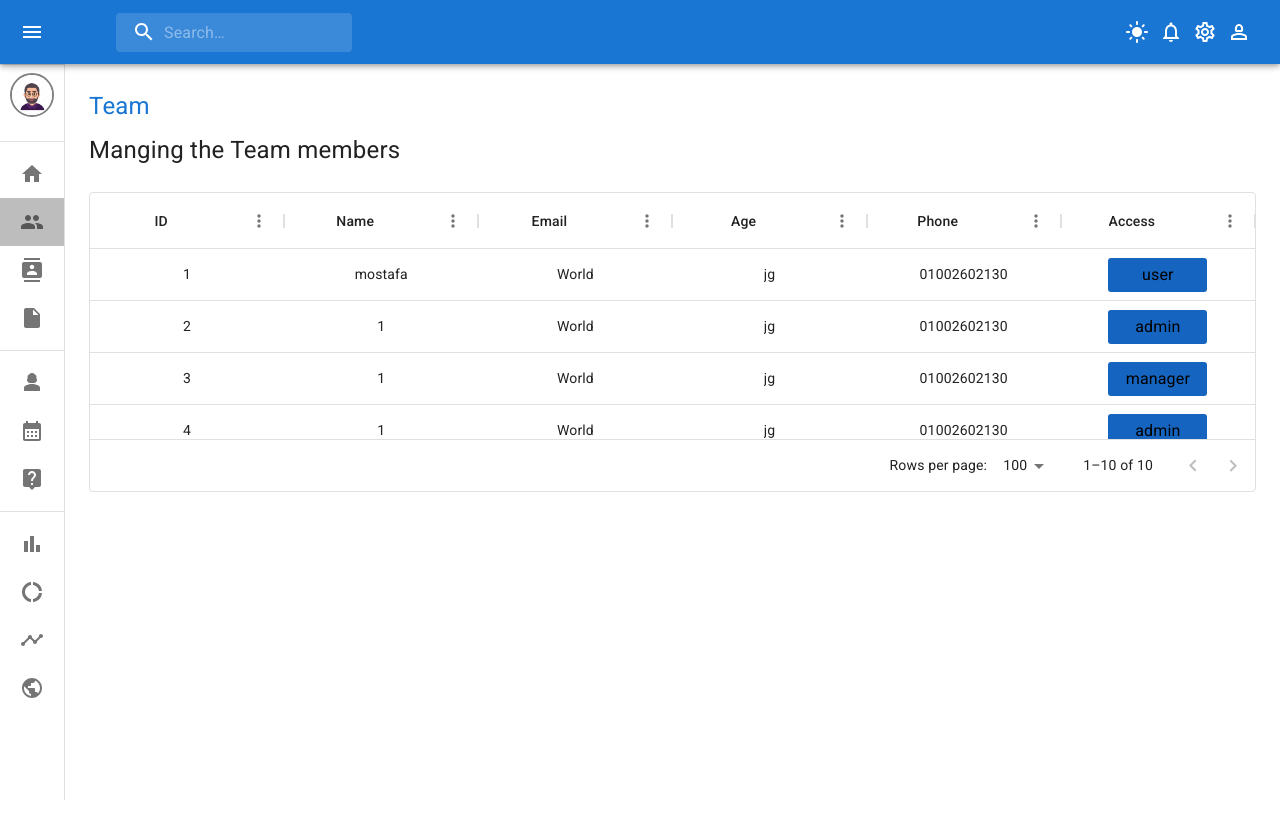
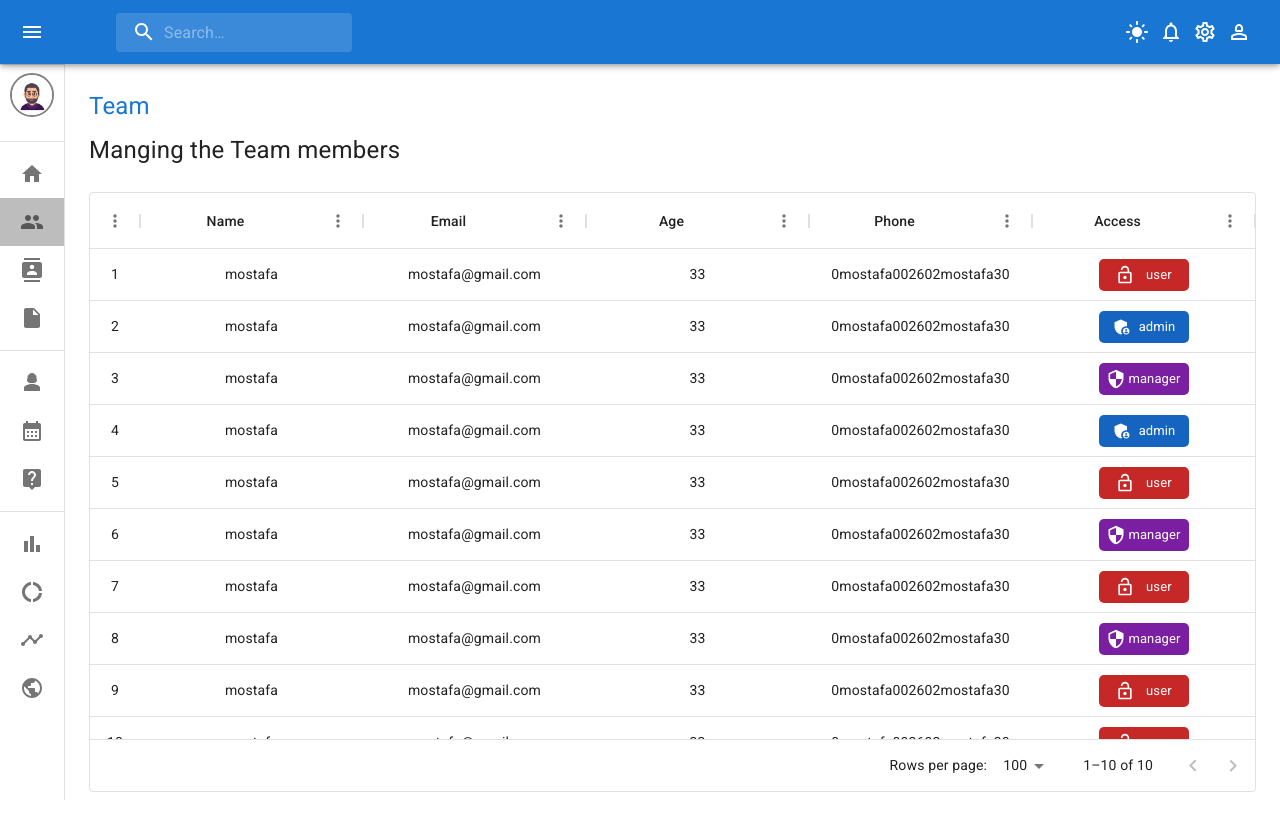
Before and after one commit to Moustafa-Elsayed/AdminDashboard, a React (Vite) app: page /team in a window 1280 px wide. Built offline with nearby package versions, Linux system fonts and the light colour scheme.

Commit message:
complete team memebers data

```diff
--- a/src/pages/contacts/data.js
+++ b/src/pages/contacts/data.js
@@ -2,81 +2,81 @@ export const rows = [
   {
     id: 1,
     name: "mostafa",
-    email: "World",
-    age: "jg",
-    phone: "01002602130",
+    email: "mostafa@gmail.com",
+    age: "33",
+    phone: "0mostafa002602mostafa30",
     access: "user",
   },
   {
     id: 2,
-    name: "1",
-    email: "World",
-    age: "jg",
-    phone: "01002602130",
+    name: "mostafa",
+    email: "mostafa@gmail.com",
+    age: "33",
+    phone: "0mostafa002602mostafa30",
     access: "admin",
   },
   {
     id: 3,
-    name: "1",
-    email: "World",
-    age: "jg",
-    phone: "01002602130",
+    name: "mostafa",
+    email: "mostafa@gmail.com",
+    age: "33",
+    phone: "0mostafa002602mostafa30",
     access: "manager",
   },
   {
     id: 4,
-    name: "1",
-    email: "World",
-    age: "jg",
-    phone: "01002602130",
+    name: "mostafa",
+    email: "mostafa@gmail.com",
+    age: "33",
+    phone: "0mostafa002602mostafa30",
     access: "admin",
   },
   {
     id: 5,
-    name: "1",
-    email: "World",
-    age: "jg",
-    phone: "01002602130",
-    access: "users",
+    name: "mostafa",
+    email: "mostafa@gmail.com",
+    age: "33",
+    phone: "0mostafa002602mostafa30",
+    access: "user",
   },
   {
     id: 6,
-    name: "1",
-    email: "World",
-    age: "jg",
-    phone: "01002602130",
+    name: "mostafa",
+    email: "mostafa@gmail.com",
+    age: "33",
+    phone: "0mostafa002602mostafa30",
     access: "manager",
   },
   {
     id: 7,
-    name: "1",
-    email: "World",
-    age: "jg",
-    phone: "01002602130",
-    access: "users",
+    name: "mostafa",
+    email: "mostafa@gmail.com",
+    age: "33",
+    phone: "0mostafa002602mostafa30",
+    access: "user",
   },
   {
     id: 8,
-    name: "1",
-    email: "World",
-    age: "jg",
-    phone: "01002602130",
-    access: "manger",
+    name: "mostafa",
+    email: "mostafa@gmail.com",
+    age: "33",
+    phone: "0mostafa002602mostafa30",
+    access: "manager",
   },
   {
     id: 9,
-    name: "1",
-    email: "World",
-    age: "jg",
-    phone: "01002602130",
-    access: "users",
+    name: "mostafa",
+    email: "mostafa@gmail.com",
+    age: "33",
+    phone: "0mostafa002602mostafa30",
+    access: "user",
   },
   {
     id: 10,
-    name: "1",
-    email: "World",
-    age: "jg",
-    phone: "01002602130",
-    access: "users",
+    name: "mostafa",
+    email: "mostafa@gmail.com",
+    age: "33",
+    phone: "0mostafa002602mostafa30",
+    access: "user",
   },
 ];
--- a/src/pages/team/Team.jsx
+++ b/src/pages/team/Team.jsx
@@ -3,16 +3,17 @@ import Typography from "@mui/material/Typography";
 import { useTheme } from "@mui/material";
 import { Box } from "@mui/material";
 import { rows } from "../contacts/data";
-
+import AdminPanelSettingsIcon from "@mui/icons-material/AdminPanelSettings";
+import SecurityIcon from "@mui/icons-material/Security";
+import LockOpenIcon from "@mui/icons-material/LockOpen";
 const Team = () => {
   const theme = useTheme();
-
 
   const columns = [
     {
       field: "id",
       headerName: "ID",
-      flex: 1,
+      width: 33,
       headerAlign: "center",
       align: "center",
     },
@@ -52,13 +53,39 @@ const Team = () => {
       align: "center",
       renderCell: ({ row: { access } }) => {
         return (
-          <Box sx={{
-            p:"5px",
-            width:"99px",
-            textAlign:"center",
-            borderRadius:"3px",
-             backgroundColor:theme.palette.primary.dark}}>
-            <Typography color="initial">{access}</Typography>
+          <Box
+            sx={{
+              p: "6px",
+              width: "90px",
+              textAlign: "center",
+              borderRadius: "5px",
+              display: "flex",
+              justifyContent: "space-evenly",
+              alignItems: "center",
+              backgroundColor:
+                access === "admin"
+                  ? theme.palette.primary.dark
+                  : access === "manager"
+                  ? theme.palette.secondary.dark
+                  : theme.palette.error.dark,
+            }}
+          >
+            {access === "admin" && (
+              <AdminPanelSettingsIcon
+                sx={{ color: "white" }}
+                fontSize="small"
+              />
+            )}
+            {access === "manager" && (
+              <SecurityIcon sx={{ color: "white" }} fontSize="small" />
+            )}
+            {access === "user" && (
+              <LockOpenIcon sx={{ color: "white" }} fontSize="small" />
+            )}
+
+            <Typography sx={{ fontSize: "13px", color: "white" }}>
+              {access}
+            </Typography>
           </Box>
         );
       },
@@ -73,13 +100,13 @@ const Team = () => {
         Manging the Team members
       </Typography>
 
-      <div style={{ height: 300, width: "100%" }}>
+      <Box sx={{ height: 600, width: "100%" }}>
         <DataGrid
           rows={rows}
           // @ts-ignore
           columns={columns}
         />
-      </div>
+      </Box>
     </>
   );
 };
```
